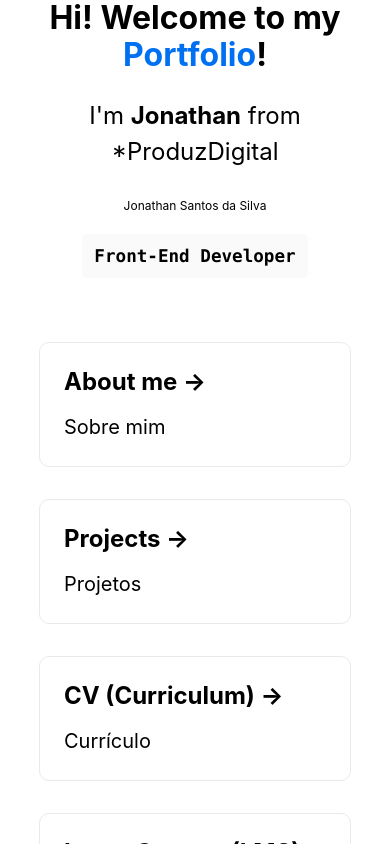
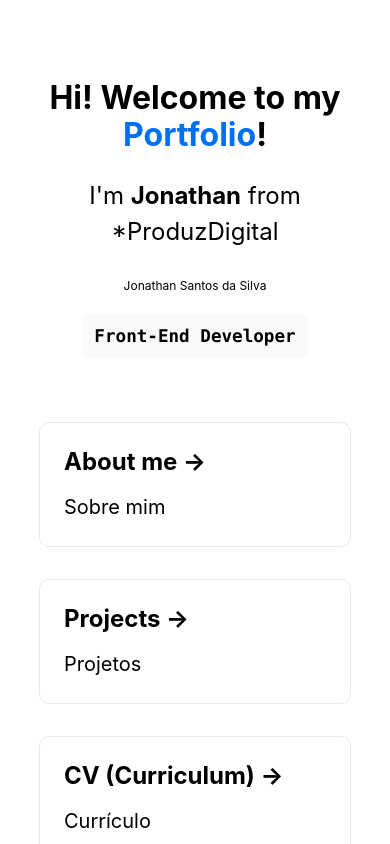
Before and after one commit to Jonathanpd/jonathandev, a Next.js app: page / in a window 390 px wide. Shown: the top 844 px of the page. Built offline with nearby package versions, Linux system fonts and the light colour scheme; no server answers.

Commit message:
Update Home.module.css

```diff
--- a/styles/Home.module.css
+++ b/styles/Home.module.css
@@ -124,7 +124,8 @@
     flex-direction: column;
   }
   .main {
-    padding: 0 20px;
+    padding-left: 20px;
+    padding-right: 20px;
   }
   .card {
     min-width: 80vw;
```
